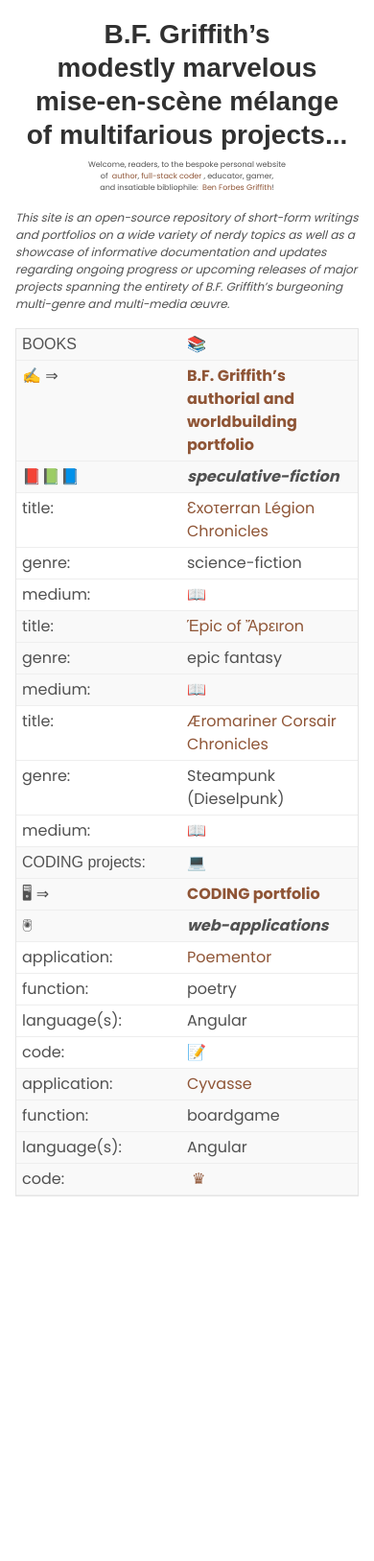
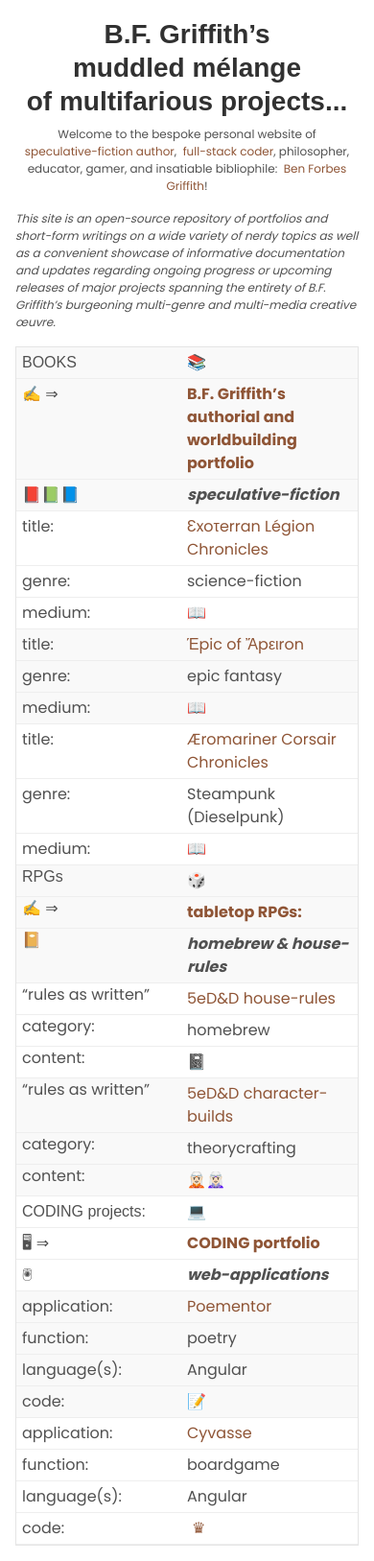
Before and after one commit to BFGriffith/BFGriffith.github.io, a Jekyll site: the page built from index.html, in a window 390 px wide. Shown: the part 606-2233 px from the top of the page at 96% size. Built offline with Jekyll 4.4.1, drawn with Linux system fonts in a browser that asks for light colours; some web fonts are replaced; before the commit the page ends 1869 px from its top, so only the background shows below that.

Commit message:
copy-edits and tabletop-RPGs pages links on main homepage

```diff
--- a/index.html
+++ b/index.html
@@ -47,6 +47,13 @@ title: Home
   .fictionTableCell:nth-of-type(1):before { content:"title:"; }
   .fictionTableCell:nth-of-type(2):before { content:"genre:"; }
   .fictionTableCell:nth-of-type(3):before { content:"medium:"; }
+  /* tabletop-RPGs tableCell mobile labels */
+  .RPGsTableGroup:nth-of-type(1):before { content:"RPGs"; font-family:Londrina Shadow,sans-serif; }
+  .RPGsTableGroup:nth-of-type(2):before { content:"\00270d\0000a0\0021d2"; }
+  .RPGsTableGroup:nth-of-type(3):before { content:"\01f4d4"; }
+  .RPGsTableCell:nth-of-type(1):before { content:"“rules as written”"; }
+  .RPGsTableCell:nth-of-type(2):before { content:"category:"; }
+  .RPGsTableCell:nth-of-type(3):before { content:"content:"; }
   /* CODING tableCell mobile labels */
   .codingTableGroup:nth-of-type(1):before { content:"CODING projects:"; font-family:Londrina Shadow,sans-serif; }
   .codingTableGroup:nth-of-type(2):before { content:"\01f5a5\0000a0\0021d2"; }
@@ -62,25 +69,22 @@ title: Home
   style="text-align:center;
   font-family:Londrina Shadow, sans-serif;"
   >B.F. Griffith’s
-  <br>modestly marvelous
-  <br>mise-en-scène mélange
+  <br>muddled mélange
   <br>of multifarious projects...
 </h1>
-<p style="text-align:center; font-size:0.5rem;"
-  >Welcome, readers, to the bespoke personal website
-  <br>of&nbsp;
-    <a href="{{site.baseurl}}writing-portfolio/">author</a>,
+<p style="text-align:center; font-size:0.75rem;"
+  >Welcome to the bespoke personal website of
+  <br>
+    <a href="{{site.baseurl}}writing-portfolio/">speculative-fiction author</a>,&nbsp;
     <a
       href="{{site.baseurl}}professional-portfolio/"
-      >full-stack coder
-    </a>, educator, gamer,
-    <br>and insatiable bibliophile:&nbsp;
+      >full-stack coder</a><span>, philosopher,<br>educator, gamer, and insatiable bibliophile:&nbsp;</span>
     <a href="{{site.baseurl}}about/">Ben Forbes Griffith</a>!
   </span>
 </p>
 <p
   style="font-size:0.75rem; font-style:italic;"
-  >This site is an open-source repository of short-form writings and portfolios on a wide variety of nerdy topics as well as a showcase of informative documentation and updates regarding ongoing progress or upcoming releases of major projects spanning the entirety of B.F. Griffith’s burgeoning multi-genre and multi-media œuvre.
+  >This site is an open-source repository of portfolios and short-form writings on a wide variety of nerdy topics as well as a convenient showcase of informative documentation and updates regarding ongoing progress or upcoming releases of major projects spanning the entirety of B.F. Griffith’s burgeoning multi-genre and multi-media creative œuvre.
 </p>
 <!-- homepage: main table of featured site contents -->
 <table role="table">
@@ -149,6 +153,45 @@ title: Home
         <span>📖</span>
       </td>
     </tr>
+    <!-- tabletop-RPGs -->
+    <tr role="row">
+      <td role="cell" rowspan="3" class="RPGsTableGroup">
+        <a href="{{site.baseurl}}RPGs/">&#127922;</a><!-- DICE -->
+      </td>
+      <td role="cell" class="RPGsTableGroup"><!-- PAGE -->
+        <a href="{{site.baseurl}}RPGs/">
+          <strong>tabletop RPGs:</strong>
+        </a>
+      </td>
+      <td role="cell" colspan="3" class="RPGsTableGroup">
+        <span
+          style="font-style:italic;font-weight:bold;"
+          >homebrew & house-rules
+        </span><!-- GROUP -->
+      </td>
+    </tr>
+    <tr role="row">
+      <td role="cell" class="RPGsTableCell"><!-- TITLE -->
+        <a href="{{site.baseurl}}RPGs/5eDnD/house-rules/">5eD&D house-rules</a>
+      </td>
+      <td role="cell" colspan="2" class="RPGsTableCell"><!-- GENRE -->
+        <span>homebrew</span>
+      </td>
+      <td role="cell" class="RPGsTableCell"><!-- TYPE/medium -->
+        <a href="{{site.baseurl}}RPGs/5eDnD/house-rules/">&#128211;</a>
+      </td>
+    </tr>
+    <tr role="row">
+      <td role="cell" class="RPGsTableCell"><!-- TITLE -->
+        <a href="{{site.baseurl}}RPGs/5eDnD/character-builds/">5eD&D character-builds</a>
+      </td>
+      <td role="cell" colspan="2" class="RPGsTableCell"><!-- GENRE -->
+        <span>theorycrafting</span>
+      </td>
+      <td role="cell" class="RPGsTableCell"><!-- TYPE/medium -->
+        <a href="{{site.baseurl}}RPGs/character-building-philosophy/">&#129501;&#127995;&#129501;&#127995;&#8205;&#9792;&#65039;</a>
+      </td>
+    </tr>
     <!-- CODING -->
     <tr role="row">
       <td role="cell" rowspan="4" class="codingTableGroup">
```
Also changed, not shown: RPGs/5eDnD-house-rules.md (+17 -8 lines), RPGs/5eDnD_character-builds.md (+1 -1 lines), RPGs/5eDnD_character-builds/character-building-philosophy.md (+6 -6 lines).
